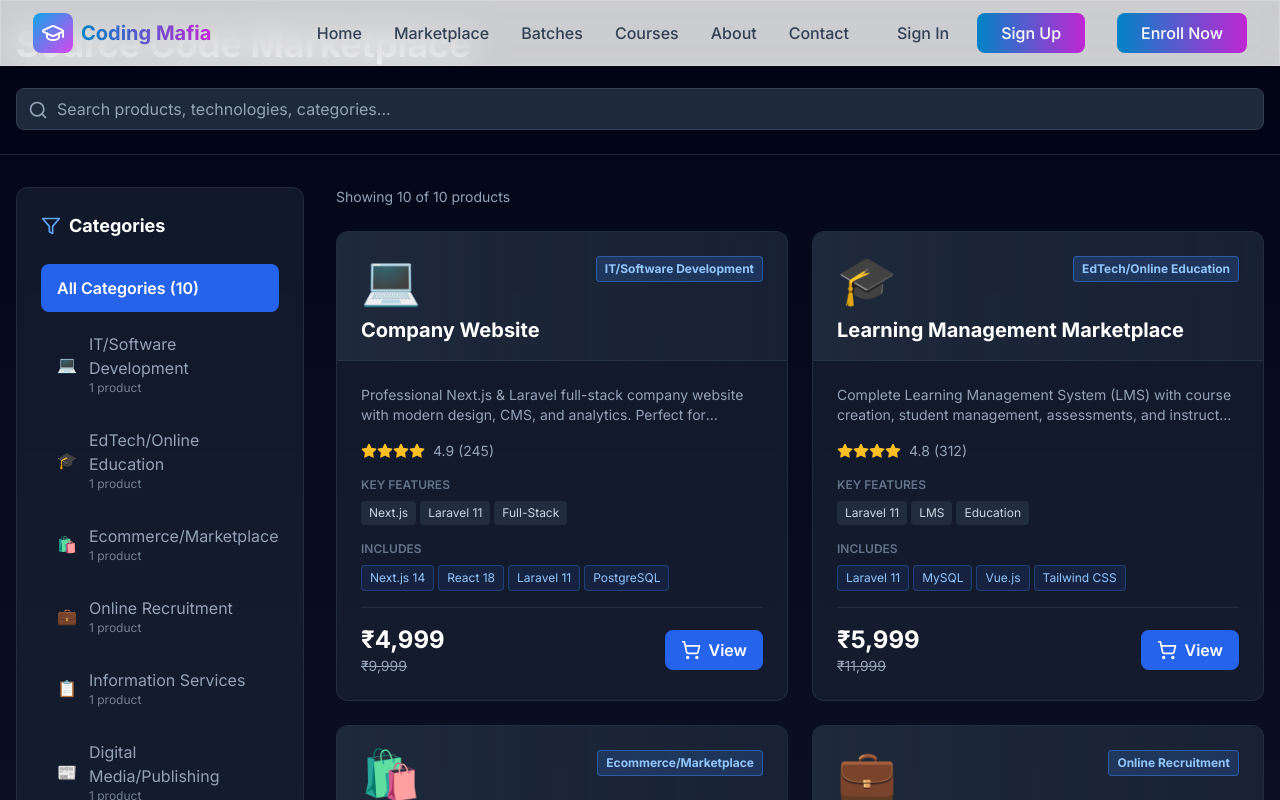
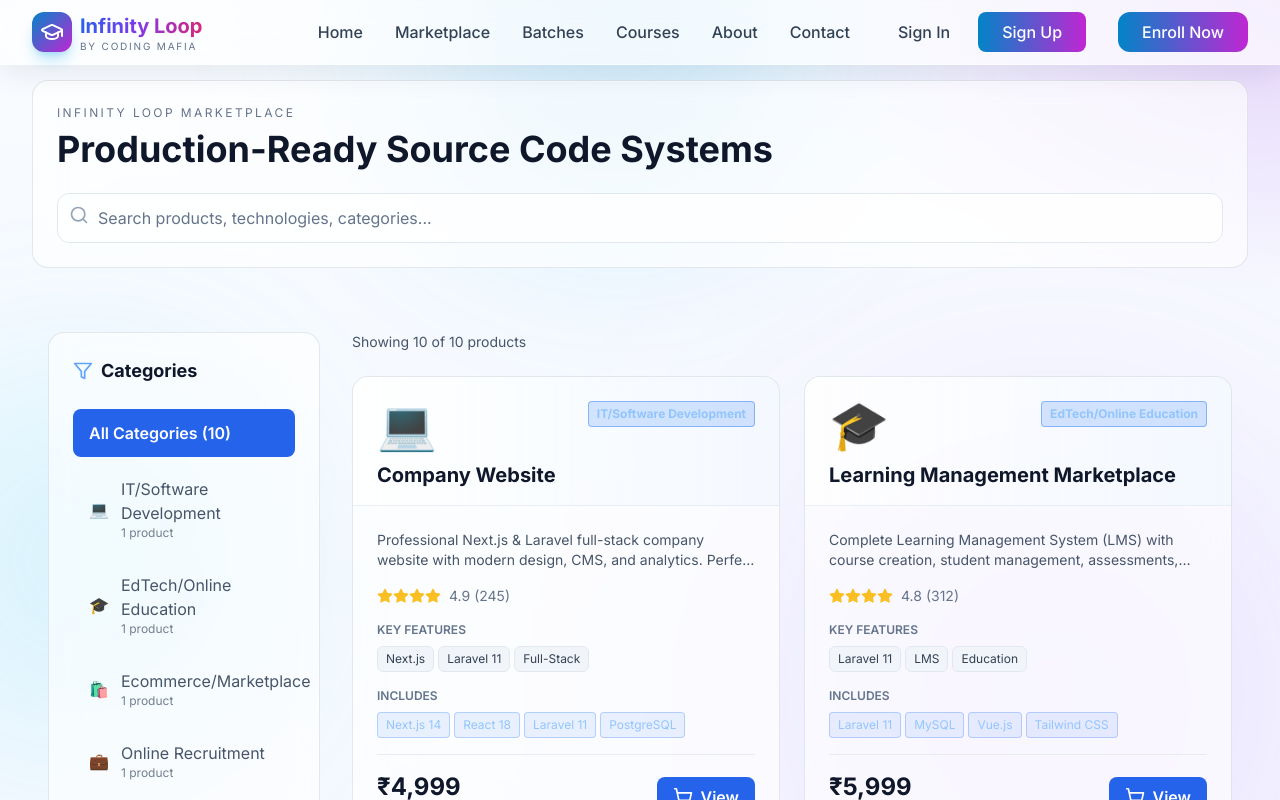
Before and after one commit to bhardwajaditya113/coding-mafia-institute, a Next.js app: page /marketplace in a window 1280 px wide. Shown: the top 800 px of the page. Built offline with nearby package versions, Linux system fonts and the light colour scheme.

Commit message:
Redesign platform UI with futuristic premium visual system

```diff
--- a/app/globals.css
+++ b/app/globals.css
@@ -7,7 +7,12 @@
     @apply border-slate-200;
   }
   body {
-    @apply bg-gradient-to-br from-slate-50 via-blue-50 to-indigo-50 text-slate-900;
+    @apply text-slate-900;
+    background:
+      radial-gradient(1200px 600px at 10% -10%, rgba(59, 130, 246, 0.2), transparent 45%),
+      radial-gradient(1200px 700px at 100% 0%, rgba(147, 51, 234, 0.2), transparent 42%),
+      radial-gradient(900px 500px at 20% 100%, rgba(16, 185, 129, 0.12), transparent 45%),
+      linear-gradient(180deg, #f8fbff 0%, #f4f7ff 38%, #eef3ff 100%);
     font-feature-settings: "rlig" 1, "calt" 1;
     text-rendering: optimizeLegibility;
     -webkit-font-smoothing: antialiased;
@@ -26,15 +31,29 @@
   }
 
   .glass-effect {
-    @apply bg-white/80 backdrop-blur-lg border border-white/20;
+    background: rgba(255, 255, 255, 0.62);
+    border: 1px solid rgba(255, 255, 255, 0.55);
+    box-shadow: 0 10px 35px rgba(15, 23, 42, 0.08), inset 0 1px 0 rgba(255, 255, 255, 0.55);
+    backdrop-filter: blur(14px);
   }
 
   .gradient-text {
-    @apply bg-gradient-to-r from-primary-600 to-accent-600 bg-clip-text text-transparent;
+    @apply bg-clip-text text-transparent;
+    background-image: linear-gradient(105deg, #2563eb 0%, #7c3aed 45%, #db2777 100%);
   }
 
   .card-hover {
-    @apply transition-all duration-300 hover:shadow-2xl hover:-translate-y-2;
+    @apply transition-all duration-300 hover:-translate-y-2;
+    box-shadow: 0 8px 24px rgba(15, 23, 42, 0.08);
+  }
+
+  .ambient-border {
+    border: 1px solid rgba(148, 163, 184, 0.25);
+    box-shadow: 0 0 0 1px rgba(255, 255, 255, 0.35) inset;
+  }
+
+  .premium-panel {
+    @apply glass-effect ambient-border rounded-2xl;
   }
 
   .futuristic-glow {
@@ -63,6 +82,12 @@
                  0 0 20px rgba(59, 130, 246, 0.3),
                  0 0 30px rgba(59, 130, 246, 0.2);
   }
+
+  .noise-overlay {
+    background-image: radial-gradient(rgba(15, 23, 42, 0.045) 0.6px, transparent 0.6px);
+    background-size: 4px 4px;
+    opacity: 0.32;
+  }
 }
 
 /* Smooth scrolling */
@@ -76,11 +101,11 @@ html {
 }
 
 ::-webkit-scrollbar-track {
-  @apply bg-slate-100;
+  @apply bg-slate-100/60;
 }
 
 ::-webkit-scrollbar-thumb {
-  @apply bg-primary-400 rounded-full;
+  @apply bg-primary-500/70 rounded-full;
 }
 
 ::-webkit-scrollbar-thumb:hover {
--- a/app/layout.tsx
+++ b/app/layout.tsx
@@ -9,9 +9,9 @@ import ToastContainer from '@/components/Toast'
 const inter = Inter({ subsets: ['latin'] })
 
 export const metadata: Metadata = {
-  title: 'Coding Mafia Institute - World-Class IT Training',
-  description: 'Premier coding training institute offering comprehensive courses in Web Development, Data Science, DevOps, Cloud Computing, and more. Enroll now for expert-led batches.',
-  keywords: 'coding bootcamp, programming courses, IT training, software development, data science, devops',
+  title: 'Infinity Loop by Coding Mafia — Premium Source Code + Career Courses',
+  description: 'Buy production-ready source code and enroll in expert-led IT courses. Infinity Loop combines instant digital products with job-focused learning paths for Indian and global builders.',
+  keywords: 'source code marketplace, coding courses, nextjs templates, razorpay checkout, indian edtech, digital products',
 }
 
 export default function RootLayout({
@@ -22,6 +22,12 @@ export default function RootLayout({
   return (
     <html lang="en" className="overflow-x-hidden">
       <body className={`${inter.className} overflow-x-hidden`}>
+        <div className="fixed inset-0 -z-10 pointer-events-none">
+          <div className="absolute inset-0 noise-overlay" />
+          <div className="absolute -top-44 left-1/3 h-96 w-96 rounded-full bg-primary-500/20 blur-[120px]" />
+          <div className="absolute top-1/2 -left-20 h-80 w-80 rounded-full bg-cyan-400/20 blur-[120px]" />
+          <div className="absolute -bottom-28 right-0 h-[28rem] w-[28rem] rounded-full bg-purple-500/20 blur-[140px]" />
+        </div>
         <Navbar />
         <main className="min-h-screen overflow-x-hidden">
           {children}
--- a/app/marketplace/page.tsx
+++ b/app/marketplace/page.tsx
@@ -19,11 +19,12 @@ export default function MarketplaceApp() {
   })
 
   return (
-    <div className="min-h-screen bg-gradient-to-b from-slate-950 via-slate-900 to-slate-900">
+    <div className="min-h-screen pt-20 pb-16 px-4 sm:px-6 lg:px-8">
       {/* Header */}
-      <div className="sticky top-0 z-40 bg-slate-950/80 backdrop-blur-md border-b border-slate-800">
-        <div className="max-w-7xl mx-auto px-4 py-6">
-          <h1 className="text-3xl md:text-4xl font-bold text-white mb-6">Source Code Marketplace</h1>
+      <div className="sticky top-16 z-40 max-w-7xl mx-auto mb-8 premium-panel p-5">
+        <div className="px-1 py-1">
+          <p className="text-xs uppercase tracking-[0.2em] text-slate-500 mb-2">Infinity Loop Marketplace</p>
+          <h1 className="text-3xl md:text-4xl font-bold text-slate-900 mb-6">Production-Ready Source Code Systems</h1>
 
           {/* Search */}
           <div className="relative">
@@ -33,7 +34,7 @@ export default function MarketplaceApp() {
               placeholder="Search products, technologies, categories..."
               value={searchQuery}
               onChange={(e) => setSearchQuery(e.target.value)}
-              className="w-full pl-10 pr-4 py-2 bg-slate-800 border border-slate-700 rounded-lg text-white placeholder-slate-400 focus:outline-none focus:border-blue-500 transition-colors"
+              className="w-full pl-10 pr-4 py-3 bg-white/70 border border-slate-200 rounded-xl text-slate-900 placeholder-slate-500 focus:outline-none focus:ring-2 focus:ring-primary-500 transition-colors"
             />
           </div>
         </div>
@@ -48,10 +49,10 @@ export default function MarketplaceApp() {
             animate={{ opacity: 1, x: 0 }}
             transition={{ duration: 0.5 }}
           >
-            <div className="bg-slate-800/50 backdrop-blur-sm border border-slate-700/50 rounded-xl p-6 sticky top-24">
+            <div className="premium-panel p-6 sticky top-28">
               <div className="flex items-center gap-2 mb-6">
                 <Filter className="w-5 h-5 text-blue-400" />
-                <h2 className="text-lg font-bold text-white">Categories</h2>
+                <h2 className="text-lg font-bold text-slate-900">Categories</h2>
               </div>
 
               <button
@@ -59,7 +60,7 @@ export default function MarketplaceApp() {
                 className={`w-full text-left px-4 py-3 rounded-lg mb-2 transition-all duration-300 ${
                   selectedCategory === null
                     ? 'bg-blue-600 text-white font-semibold'
-                    : 'text-slate-400 hover:text-white hover:bg-slate-700/50'
+                    : 'text-slate-600 hover:text-slate-900 hover:bg-slate-100/70'
                 }`}
               >
                 All Categories ({products.length})
@@ -75,7 +76,7 @@ export default function MarketplaceApp() {
                       className={`w-full text-left px-4 py-3 rounded-lg transition-all duration-300 flex items-start justify-between ${
                         selectedCategory === category.id
                           ? 'bg-blue-600 text-white font-semibold'
-                          : 'text-slate-400 hover:text-white hover:bg-slate-700/50'
+                          : 'text-slate-600 hover:text-slate-900 hover:bg-slate-100/70'
                       }`}
                     >
                       <div className="flex items-center gap-3">
@@ -102,12 +103,12 @@ export default function MarketplaceApp() {
             {filteredProducts.length === 0 ? (
               <div className="text-center py-12">
                 <div className="text-6xl mb-4">🔍</div>
-                <h3 className="text-xl font-bold text-white mb-2">No products found</h3>
-                <p className="text-slate-400">Try adjusting your search or filters</p>
+                <h3 className="text-xl font-bold text-slate-900 mb-2">No products found</h3>
+                <p className="text-slate-500">Try adjusting your search or filters</p>
               </div>
             ) : (
               <>
-                <div className="mb-6 text-sm text-slate-400">
+                <div className="mb-6 text-sm text-slate-600">
                   Showing {filteredProducts.length} of {products.length} products
                 </div>
 
@@ -118,24 +119,24 @@ export default function MarketplaceApp() {
                       initial={{ opacity: 0, y: 20 }}
                       animate={{ opacity: 1, y: 0 }}
                       transition={{ duration: 0.3, delay: idx * 0.05 }}
-                      className="group bg-slate-800/50 backdrop-blur-sm border border-slate-700/50 rounded-xl overflow-hidden hover:border-blue-500/50 hover:shadow-xl hover:shadow-blue-500/10 transition-all duration-300"
+                      className="group premium-panel overflow-hidden hover:border-blue-500/40 hover:shadow-xl hover:shadow-blue-500/10 transition-all duration-300"
                     >
                       {/* Header */}
-                      <div className="p-6 pb-4 border-b border-slate-700/50 bg-gradient-to-r from-slate-800 to-slate-800/50">
+                      <div className="p-6 pb-4 border-b border-slate-200/70 bg-gradient-to-r from-white/70 to-blue-50/60">
                         <div className="flex items-start justify-between mb-3">
                           <span className="text-5xl">{product.icon}</span>
                           <span className="px-2 py-1 bg-blue-500/20 border border-blue-500/50 rounded text-blue-300 text-xs font-bold">
                             {productCategories.find((c) => c.id === product.category)?.name}
                           </span>
                         </div>
-                        <h3 className="text-xl font-bold text-white group-hover:text-blue-400 transition-colors line-clamp-1">
+                        <h3 className="text-xl font-bold text-slate-900 group-hover:text-blue-500 transition-colors line-clamp-1">
                           {product.name}
                         </h3>
                       </div>
 
                       {/* Content */}
                       <div className="p-6">
-                        <p className="text-sm text-slate-400 mb-4 line-clamp-2">{product.description}</p>
+                        <p className="text-sm text-slate-600 mb-4 line-clamp-2">{product.description}</p>
 
                         {/* Rating */}
                         <div className="flex items-center gap-2 mb-4">
@@ -144,7 +145,7 @@ export default function MarketplaceApp() {
                               <Star key={i} className="w-4 h-4 fill-amber-400 text-amber-400" />
                             ))}
                           </div>
-                          <span className="text-sm text-slate-400">{product.rating} ({product.reviews})</span>
+                          <span className="text-sm text-slate-500">{product.rating} ({product.reviews})</span>
                         </div>
 
                         {/* Features */}
@@ -152,7 +153,7 @@ export default function MarketplaceApp() {
                           <div className="text-xs text-slate-500 mb-2 font-semibold">KEY FEATURES</div>
                           <div className="flex flex-wrap gap-1">
                             {product.tags.slice(0, 3).map((tag, idx) => (
-                              <span key={idx} className="px-2 py-1 bg-slate-700/50 text-slate-300 text-xs rounded">
+                              <span key={idx} className="px-2 py-1 bg-slate-100 text-slate-700 text-xs rounded-md border border-slate-200">
                                 {tag}
                               </span>
                             ))}
@@ -160,7 +161,7 @@ export default function MarketplaceApp() {
                         </div>
 
                         {/* Tech Stack */}
-                        <div className="mb-4 pb-4 border-b border-slate-700/50">
+                        <div className="mb-4 pb-4 border-b border-slate-200/80">
                           <div className="text-xs text-slate-500 mb-2 font-semibold">INCLUDES</div>
                           <div className="flex flex-wrap gap-1">
                             {product.tech_stack.slice(0, 4).map((tech, idx) => (
@@ -174,9 +175,9 @@ export default function MarketplaceApp() {
                         {/* Price and CTA */}
                         <div className="flex items-center justify-between">
                           <div>
-                            <div className="text-2xl font-bold text-white">₹{product.price.toLocaleString()}</div>
+                            <div className="text-2xl font-bold text-slate-900">₹{product.price.toLocaleString()}</div>
                             {product.originalPrice && (
-                              <div className="text-slate-400 line-through text-sm">₹{product.originalPrice.toLocaleString()}</div>
+                              <div className="text-slate-500 line-through text-sm">₹{product.originalPrice.toLocaleString()}</div>
                             )}
                           </div>
                           <Link
--- a/components/Footer.tsx
+++ b/components/Footer.tsx
@@ -3,19 +3,34 @@ import { GraduationCap, Mail, Phone, MapPin, Facebook, Twitter, Linkedin, Instag
 
 export default function Footer() {
   return (
-    <footer className="bg-slate-900 text-slate-300">
+    <footer className="relative bg-slate-950 text-slate-300 overflow-hidden">
+      <div className="absolute inset-0 bg-[radial-gradient(circle_at_20%_20%,rgba(59,130,246,0.2),transparent_40%),radial-gradient(circle_at_90%_80%,rgba(168,85,247,0.2),transparent_45%)]" />
       <div className="max-w-7xl mx-auto px-4 sm:px-6 lg:px-8 py-12">
-        <div className="grid grid-cols-1 md:grid-cols-4 gap-8">
+        <div className="relative z-10 mb-8 premium-panel p-6 md:p-8 flex flex-col md:flex-row items-start md:items-center justify-between gap-4">
+          <div>
+            <p className="text-sm text-slate-500 uppercase tracking-[0.2em] mb-1">Infinity Loop</p>
+            <h3 className="text-2xl font-bold text-slate-900">Source Code Marketplace + Skill Academy</h3>
+            <p className="text-slate-600 text-sm mt-1">Buy, launch, learn, and scale with one unified platform.</p>
+          </div>
+          <Link href="/marketplace" className="px-5 py-3 rounded-xl bg-gradient-to-r from-primary-600 to-accent-600 text-white font-semibold hover:shadow-xl transition-all">
+            Explore Marketplace
+          </Link>
+        </div>
+
+        <div className="relative z-10 grid grid-cols-1 md:grid-cols-4 gap-8">
           {/* Brand */}
           <div className="space-y-4">
             <Link href="/" className="flex items-center space-x-2">
               <div className="p-2 bg-gradient-to-br from-primary-500 to-accent-500 rounded-lg">
                 <GraduationCap className="h-6 w-6 text-white" />
               </div>
-              <span className="text-xl font-bold text-white">Coding Mafia</span>
+              <div>
+                <span className="text-xl font-bold text-white">Infinity Loop</span>
+                <p className="text-[10px] uppercase tracking-[0.2em] text-slate-400">by Coding Mafia</p>
+              </div>
             </Link>
             <p className="text-slate-400">
-              World-class coding training institute for IT professionals. Transform your career with expert-led courses.
+              Premium source code products and world-class tech courses crafted for founders, developers, agencies, and job seekers.
             </p>
             <div className="flex space-x-4">
               <a href="#" className="p-2 rounded-lg bg-slate-800 hover:bg-primary-600 transition-colors">
@@ -39,6 +54,9 @@ export default function Footer() {
             <ul className="space-y-2">
               <li>
                 <Link href="/" className="hover:text-primary-400 transition-colors">Home</Link>
+              </li>
+              <li>
+                <Link href="/marketplace" className="hover:text-primary-400 transition-colors">Marketplace</Link>
               </li>
               <li>
                 <Link href="/courses" className="hover:text-primary-400 transition-colors">Courses</Link>
--- a/components/Hero.tsx
+++ b/components/Hero.tsx
@@ -28,17 +28,18 @@ export default function Hero() {
           >
             <div className="inline-flex items-center space-x-2 px-4 py-2 bg-white/80 rounded-full text-sm font-medium text-primary-600">
               <TrendingUp className="h-4 w-4" />
-              <span>Premium Source Code & Training Solutions</span>
+              <span>Premium Source Code + Career Accelerators</span>
             </div>
 
             <h1 className="text-5xl md:text-6xl lg:text-7xl font-bold leading-tight">
-              Build, Learn & Scale with{' '}
-              <span className="gradient-text">Production-Ready</span> Code
+              Ship Faster with{' '}
+              <span className="gradient-text">Battle-Tested</span> Products & Courses
             </h1>
 
             <p className="text-xl text-slate-600 leading-relaxed">
-              Get instant access to premium source code, complete documentation, and expert training.
-              Launch your projects faster with proven architectures used by industry leaders.
+              Infinity Loop is your dual-engine growth platform: buy deploy-ready source code and
+              master implementation with expert-led training. Built for founders, freelancers,
+              agencies, and ambitious learners.
             </p>
 
             <div className="flex flex-col sm:flex-row gap-4">
@@ -46,7 +47,7 @@ export default function Hero() {
                 href="/marketplace"
                 className="group px-8 py-4 bg-gradient-to-r from-primary-600 to-accent-600 text-white rounded-xl font-semibold text-lg hover:shadow-2xl hover:scale-105 transition-all flex items-center justify-center space-x-2"
               >
-                <span>Browse Products</span>
+                <span>Buy Source Code</span>
                 <ArrowRight className="h-5 w-5 group-hover:translate-x-1 transition-transform" />
               </Link>
               <Link
@@ -54,7 +55,7 @@ export default function Hero() {
                 className="px-8 py-4 glass-effect rounded-xl font-semibold text-lg hover:shadow-xl transition-all flex items-center justify-center space-x-2"
               >
                 <Play className="h-5 w-5 text-primary-600" />
-                <span>Explore Courses</span>
+                <span>Join Courses</span>
               </Link>
             </div>
 
@@ -65,21 +66,21 @@ export default function Hero() {
                   <Users className="h-5 w-5" />
                 </div>
                 <div className="text-3xl font-bold">5K+</div>
-                <div className="text-slate-600">Downloads</div>
+                <div className="text-slate-600">Builder Installs</div>
               </div>
               <div>
                 <div className="flex items-center space-x-2 text-accent-600 mb-2">
                   <Award className="h-5 w-5" />
                 </div>
                 <div className="text-3xl font-bold">10+</div>
-                <div className="text-slate-600">Products</div>
+                <div className="text-slate-600">Code Systems</div>
               </div>
               <div>
                 <div className="flex items-center space-x-2 text-purple-600 mb-2">
                   <TrendingUp className="h-5 w-5" />
                 </div>
                 <div className="text-3xl font-bold">4.8★</div>
-                <div className="text-slate-600">Avg Rating</div>
+                <div className="text-slate-600">Learner & Buyer Rating</div>
               </div>
             </div>
           </motion.div>
@@ -115,9 +116,9 @@ export default function Hero() {
               <div className="relative bg-gradient-to-br from-primary-500 to-accent-500 rounded-3xl p-12 shadow-2xl">
                 <div className="space-y-6 text-white">
                   <div className="text-6xl font-bold">🚀</div>
-                  <h3 className="text-2xl font-bold">Transform Your Career</h3>
+                  <h3 className="text-2xl font-bold">From Idea to Revenue</h3>
                   <p className="text-white/90">
-                    Enroll in our upcoming batches. Limited seats available!
+                    Launch with ready source code and upscale with guided learning tracks.
                   </p>
                   <div className="flex items-center space-x-4 pt-4">
                     <div className="flex -space-x-2">
@@ -128,7 +129,7 @@ export default function Hero() {
                         />
                       ))}
                     </div>
-                    <span className="text-sm">500+ enrolled this month</span>
+                    <span className="text-sm">500+ active builders this month</span>
                   </div>
                 </div>
               </div>
--- a/components/Navbar.tsx
+++ b/components/Navbar.tsx
@@ -20,15 +20,18 @@ export default function Navbar() {
   }
 
   return (
-    <nav className="fixed top-0 left-0 right-0 z-50 glass-effect shadow-lg">
+    <nav className="fixed top-0 left-0 right-0 z-50 border-b border-white/40 bg-white/65 backdrop-blur-xl shadow-[0_8px_30px_rgba(15,23,42,0.08)]">
       <div className="max-w-7xl mx-auto px-4 sm:px-6 lg:px-8">
         <div className="flex justify-between items-center h-16">
           {/* Logo */}
           <Link href="/" className="flex items-center space-x-2 group">
-            <div className="p-2 bg-gradient-to-br from-primary-500 to-accent-500 rounded-lg group-hover:scale-110 transition-transform">
+            <div className="p-2 bg-gradient-to-br from-primary-600 to-accent-600 rounded-xl group-hover:scale-110 transition-transform shadow-lg shadow-primary-500/30">
               <GraduationCap className="h-6 w-6 text-white" />
             </div>
-            <span className="text-xl font-bold gradient-text">Coding Mafia</span>
+            <div className="leading-tight">
+              <span className="text-xl font-bold gradient-text">Infinity Loop</span>
+              <p className="text-[10px] tracking-[0.18em] uppercase text-slate-500">by Coding Mafia</p>
+            </div>
           </Link>
 
           {/* Desktop Navigation */}
@@ -154,7 +157,7 @@ export default function Navbar() {
 
             <Link
               href="/enroll"
-              className="px-6 py-2 bg-gradient-to-r from-primary-600 to-accent-600 text-white rounded-lg font-medium hover:shadow-lg hover:scale-105 transition-all"
+              className="px-6 py-2 bg-gradient-to-r from-primary-600 to-accent-600 text-white rounded-xl font-medium hover:shadow-lg hover:scale-105 transition-all"
             >
               Enroll Now
             </Link>
```
Also changed, not shown: app/courses/page.tsx (+8 -7 lines).
